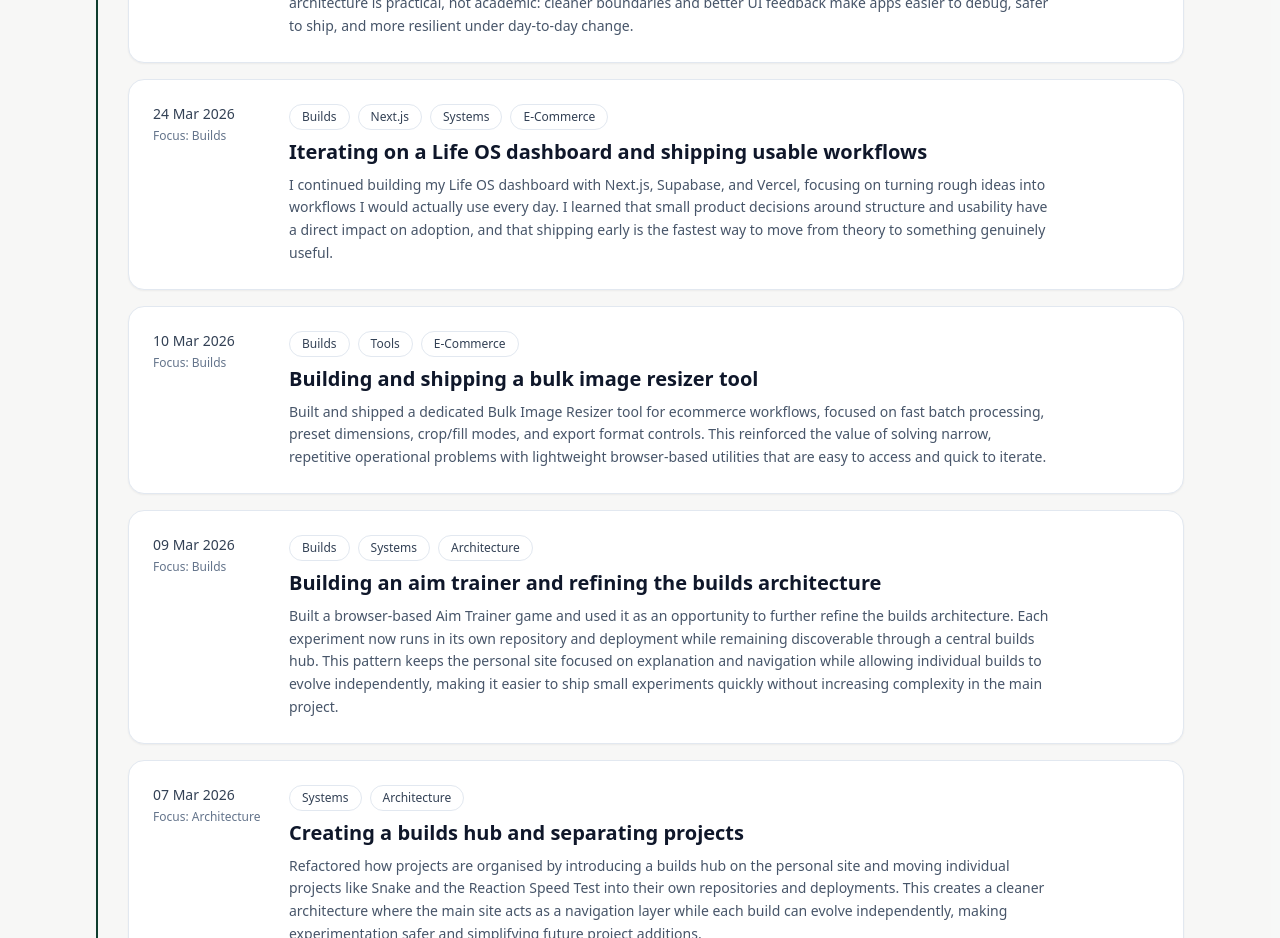
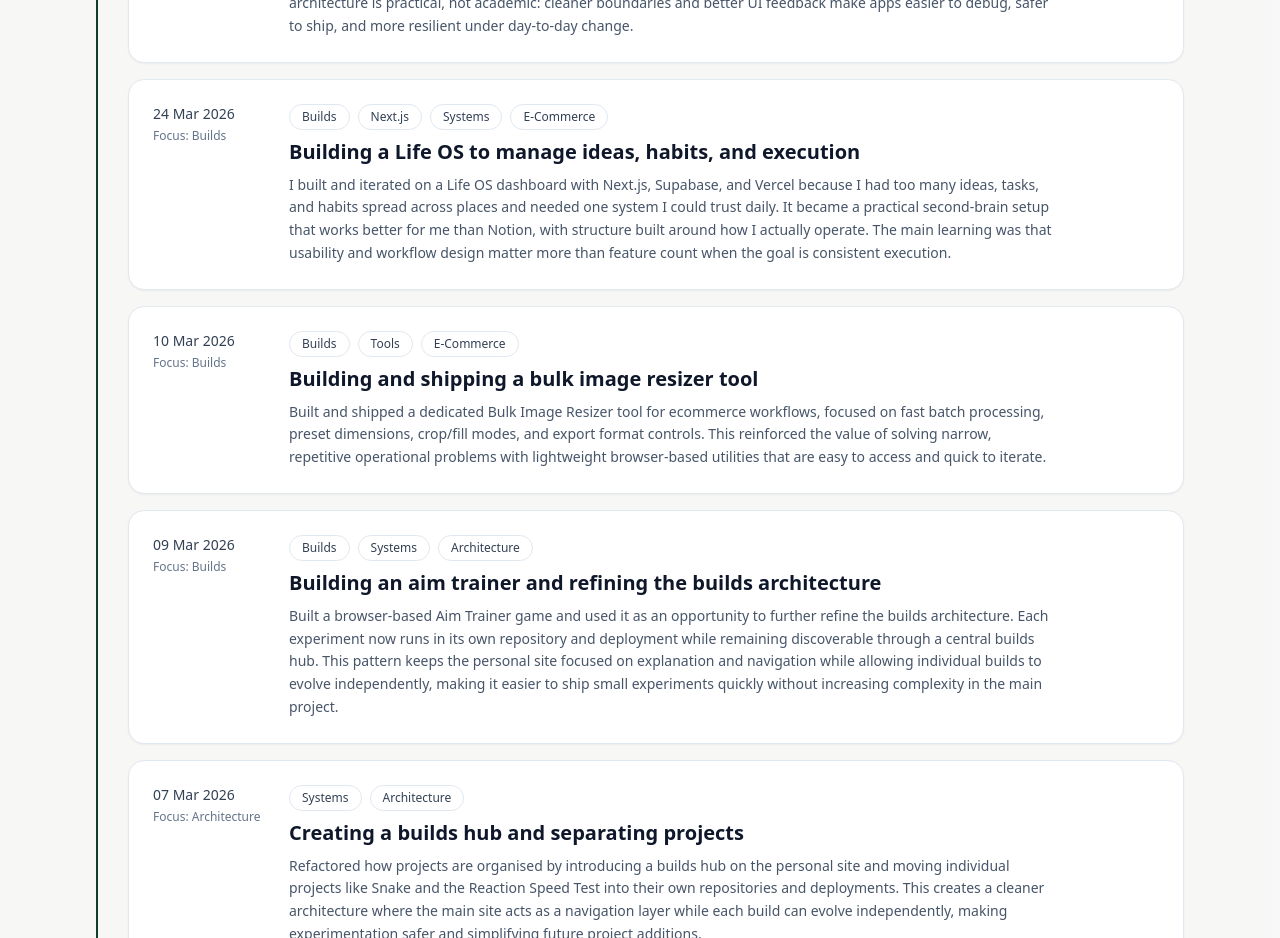
Before and after one commit to adammastersuk/adammasters.co.uk, a Next.js app: page /learning in a window 1280 px wide. Shown: the part 1060-1998 px from the top of the page. Built offline with nearby package versions, Linux system fonts and the light colour scheme.

Commit message:
Refine Life OS learning log entry around second-brain workflow

```diff
--- a/data/learning-posts.ts
+++ b/data/learning-posts.ts
@@ -28,9 +28,9 @@ export const learningPosts: LearningPost[] = [
   {
     date: '2026-03-24',
     sprint: 'Builds',
-    title: 'Iterating on a Life OS dashboard and shipping usable workflows',
+    title: 'Building a Life OS to manage ideas, habits, and execution',
     summary:
-      'I continued building my Life OS dashboard with Next.js, Supabase, and Vercel, focusing on turning rough ideas into workflows I would actually use every day. I learned that small product decisions around structure and usability have a direct impact on adoption, and that shipping early is the fastest way to move from theory to something genuinely useful.',
+      'I built and iterated on a Life OS dashboard with Next.js, Supabase, and Vercel because I had too many ideas, tasks, and habits spread across places and needed one system I could trust daily. It became a practical second-brain setup that works better for me than Notion, with structure built around how I actually operate. The main learning was that usability and workflow design matter more than feature count when the goal is consistent execution.',
     tags: ['Builds', 'Next.js', 'Systems', 'E-Commerce']
   },
   {
```
